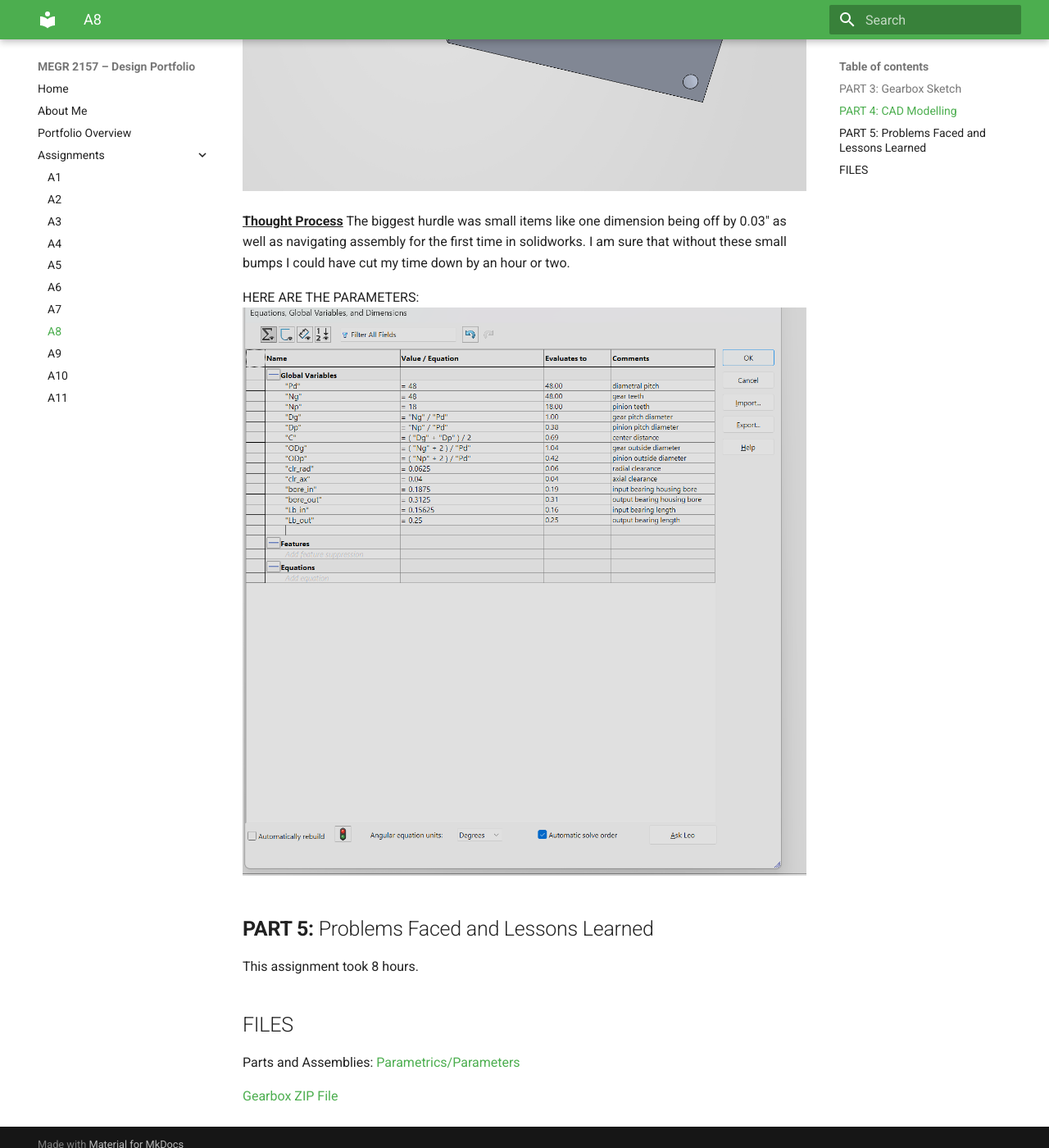
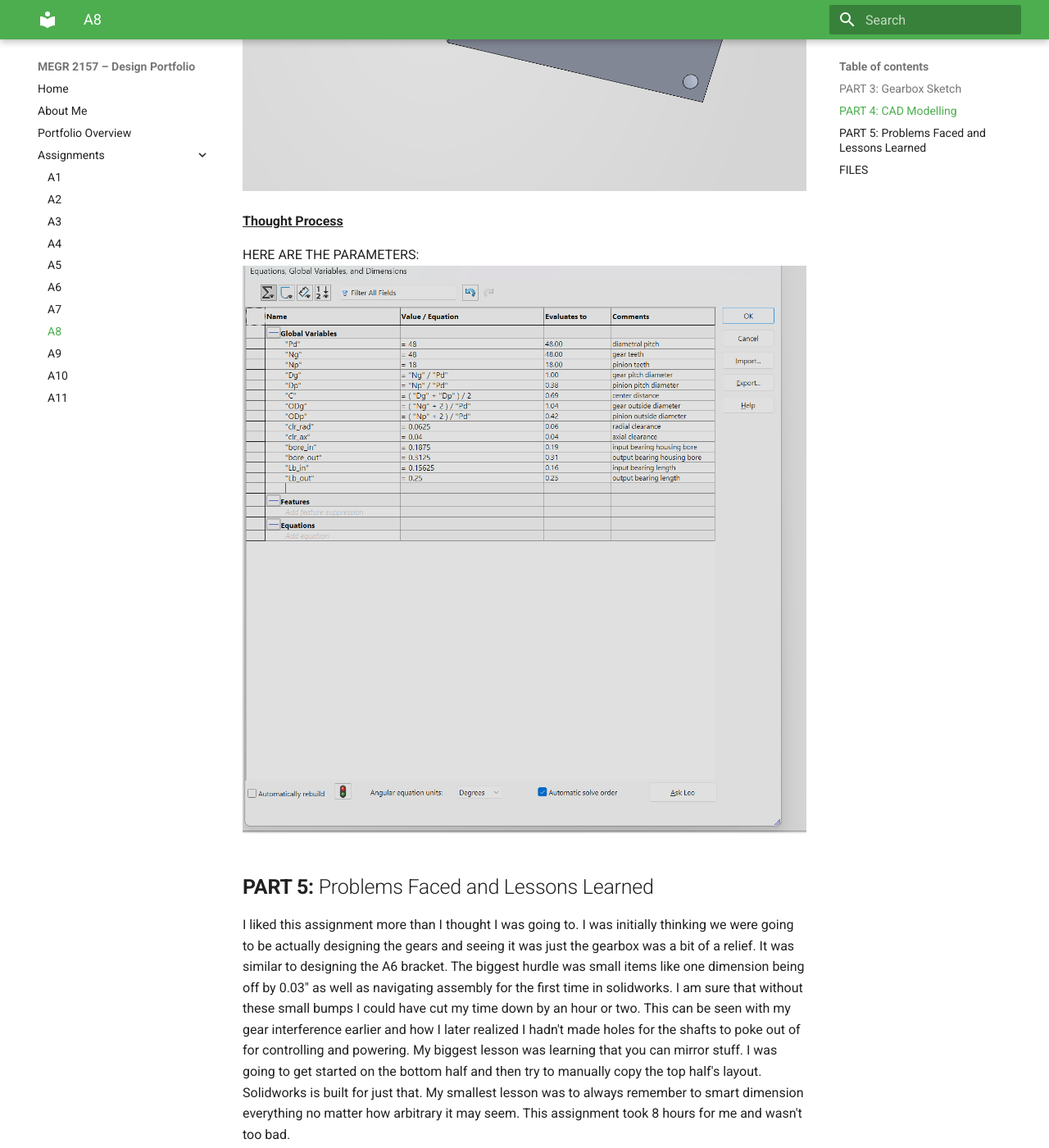
Before and after one commit to dadams78/design-projects-portfolio, an MkDocs documentation site: the page built from docs/assignments/A08/index.md, in a window 1280 px wide and 1400 px high, scrolled down 13811 px. Shown: the whole window at 82% size. Built offline with MkDocs 1.6.1 and Material for MkDocs 9.7.7, drawn with Linux system fonts in a browser that asks for light colours; part of the change alters nothing that is shown; some of the changed text lies outside the part shown.

Commit message:
Update index.md

```diff
--- a/docs/assignments/A08/index.md
+++ b/docs/assignments/A08/index.md
@@ -41,7 +41,7 @@ Here is a close representation of what i plan on making my gearbox look like int
 During this stage I jumped right in working on the gearbox. I started off making the shafts 0.125x1.00 and 0.25x1.00, then downloaded the gears and bearings from the website for use with the final assembly and reference images. This helped me gauge what types of features I will need to design for in the gearbox.
 ![image](bearing.png)
 
-Based on the previous image of the gears, I figured a large but not excessive gearbox size would be 2.2"x1.4". I kept this consistent across the entire project to keep it simple. 0.6 inches extruded.
+Based on the previous image of the gears, I figured a large but not excessive gearbox size would be 2.2"x1.4". I kept this consistent across the entire project to keep it simple. 0.6 inches extruded(previously 0.5 from miscalculations).
 ![image](basesize.png)
 
 I carved out a segment of the half-gearbox to make room for the gears. Bearings will need space cut out as well, though since they are interference fits the holes were designed a bit smaller.
@@ -65,7 +65,7 @@ Once done placing the holes I re-observed the gearbox and it turned out just how
 ![image](finalboxopen.png)
 
 
-**<u>Thought Process</u>** The biggest hurdle was small items like one dimension being off by 0.03" as well as navigating assembly for the first time in solidworks. I am sure that without these small bumps I could have cut my time down by an hour or two.
+**<u>Thought Process</u>**
 
 
 HERE ARE THE PARAMETERS:
@@ -73,13 +73,15 @@ HERE ARE THE PARAMETERS:
 
 
 ## __PART 5:__ Problems Faced and Lessons Learned
-This assignment took 8 hours.
+I liked this assignment more than I thought I was going to. I was initially thinking we were going to be actually designing the gears and seeing it was just the gearbox was a bit of a relief. It was similar to designing the A6 bracket. The biggest hurdle was small items like one dimension being off by 0.03" as well as navigating assembly for the first time in solidworks. I am sure that without these small bumps I could have cut my time down by an hour or two. This can be seen with my gear interference earlier and how I later realized I hadn't made holes for the shafts to poke out of for controlling and powering. My biggest lesson was learning that you can mirror stuff. I was going to get started on the bottom half and then try to manually copy the top half's layout. Solidworks is built for just that. My smallest lesson was to always remember to smart dimension everything no matter how arbitrary it may seem. This assignment took 8 hours for me and wasn't too bad.
 
 
 
 ## FILES
 
 Parts and Assemblies:
+
+
 [Parametrics/Parameters](Parametrics.SLDPRT)
 
 [Gearbox ZIP File](Devin-Gearbox.zip)
```
